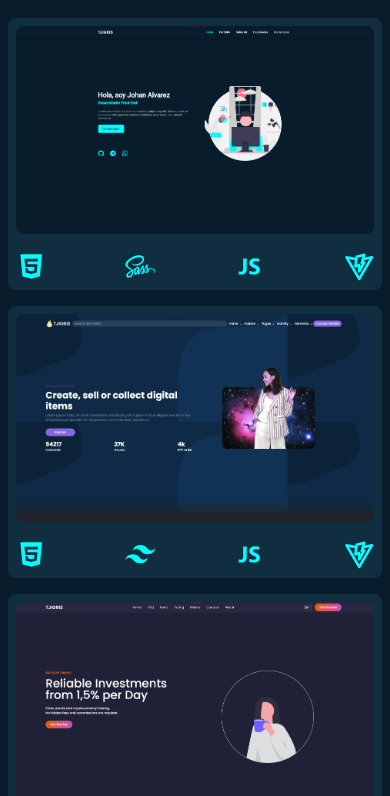
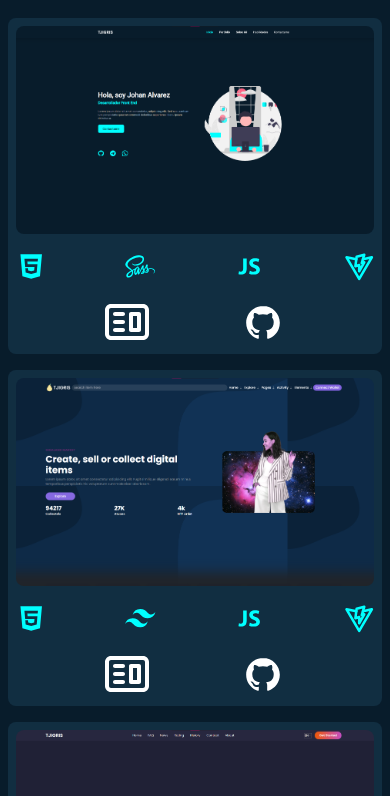
Before and after one commit to TJIGRIS/porfolio, a React (Vite) app: page / in a window 390 px wide. Shown: the part 943-1739 px from the top of the page. Built offline with nearby package versions, Linux system fonts and the light colour scheme.

Commit message:
arreglando los hover en la parte de portfolio

```diff
--- a/src/componentes/porfolio/ProyectosComponente.jsx
+++ b/src/componentes/porfolio/ProyectosComponente.jsx
@@ -46,6 +46,16 @@ export const ProyectosComponente = ({ imagen, urlWeb, urlGit, HTML, SCSS, TAILWI
         {VITE === "vite" ? <TbBrandVite className="icon" /> : null}
       </div>
 
+      <div className="porfolio__proyectos-web-ver">
+        <a href={urlWeb} target="_blank">
+          <CgWebsite className="icon" />
+        </a>
+
+        <a href={urlGit} target="_blank">
+          <DiGithubBadge className="icon" />
+        </a>
+      </div>
+
       <motion.span
         variants={animacionApararicion(0.2)}
         initial="inicio"
--- a/src/sass/paritals/_portfolio.scss
+++ b/src/sass/paritals/_portfolio.scss
@@ -73,11 +73,56 @@
           color: $color-blanco;
         }
       }
+
+      &-ver {
+        display: none;
+      }
     }
 
     @media screen and (max-width: 768px) {
       & {
         grid-template-columns: repeat(2, 1fr);
+      }
+    }
+
+    @media screen and (max-width: 640px) {
+      &-web {
+        &:hover {
+          transform: translateY(0);
+          transition: none;
+          box-shadow: none;
+        }
+
+        &-imagen {
+          &-ver {
+            display: none;
+          }
+        }
+
+        &-info {
+          & > .icon:hover {
+            transition: none;
+            color: $color-turquesa;
+          }
+        }
+
+        &-ver {
+          height: 3rem;
+          width: 100%;
+          display: flex;
+          align-items: center;
+          justify-content: space-evenly;
+
+          & a {
+            height: 3rem;
+
+            & > .icon {
+              width: 3rem;
+              height: 3rem;
+              color: $color-blanco;
+            }
+          }
+        }
       }
     }
 
```
